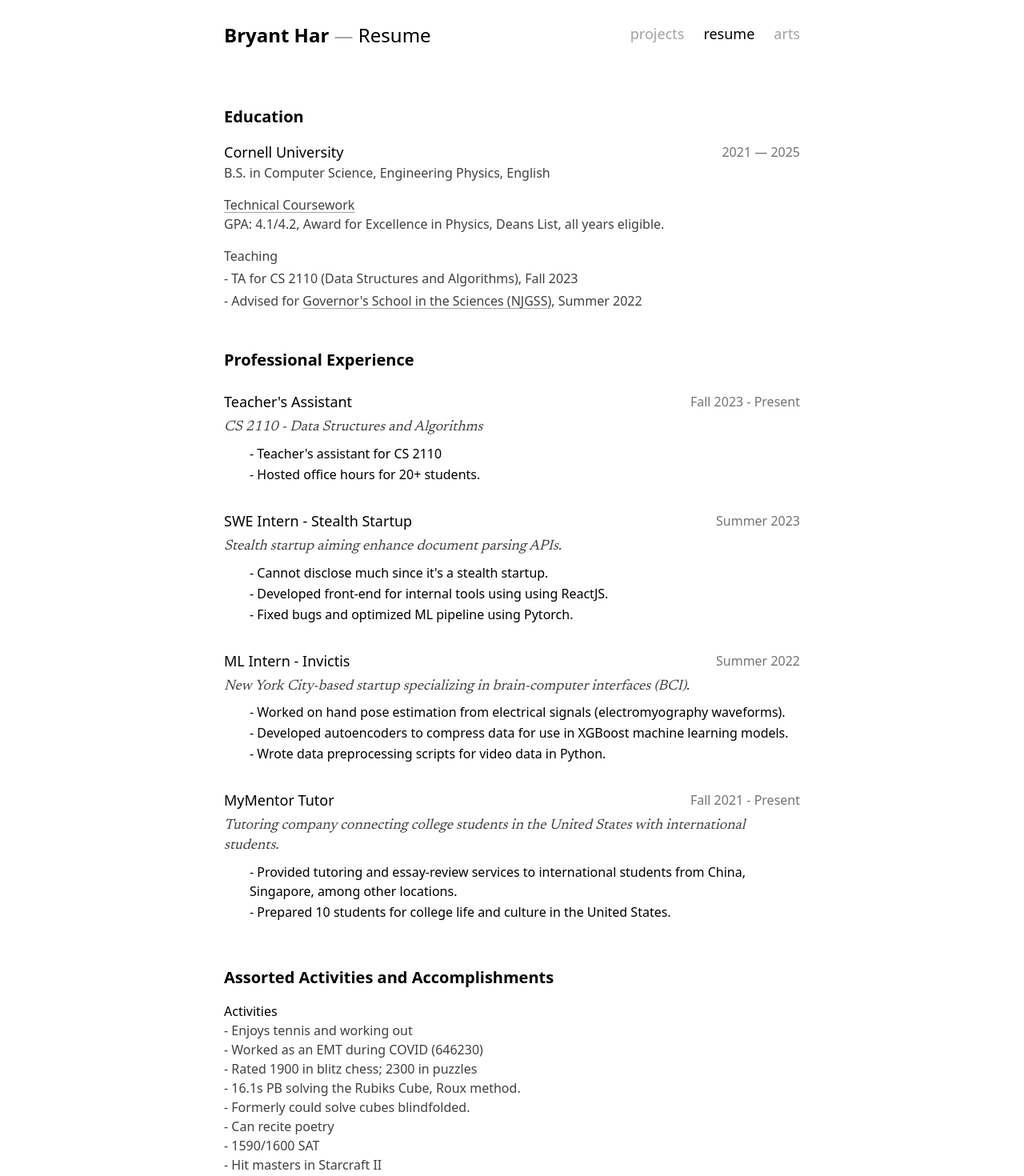
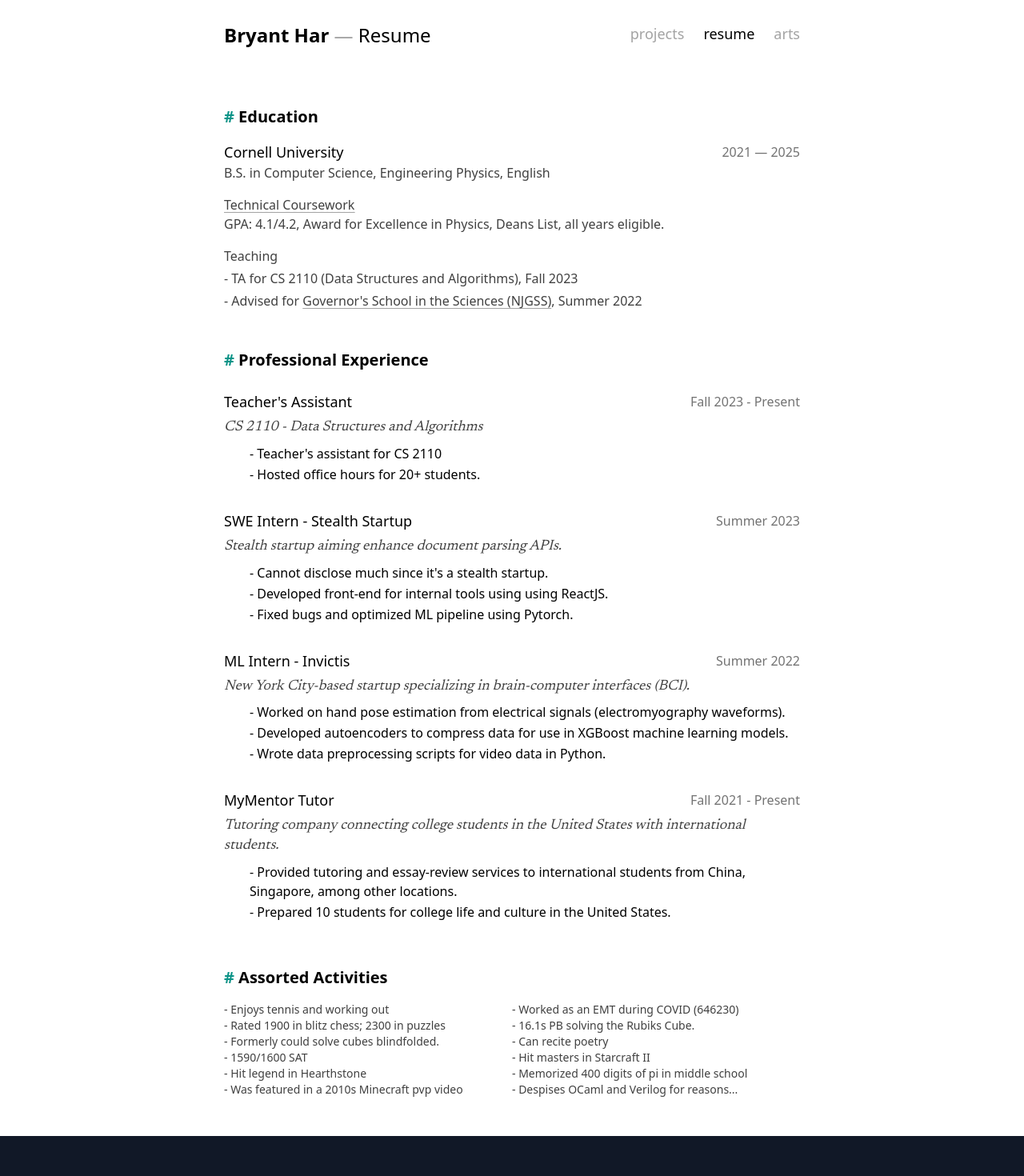
Before and after one commit to bryant-har/bryanthar.com, a Next.js app in the folder MatXi/: page /about/resume in a window 1280 px wide. Shown: the part 100-1570 px from the top of the page at 80% size. Built offline with nearby package versions, Linux system fonts and the light colour scheme.

Commit message:
NOW FINISH RESUME

```diff
--- a/MatXi/src/pages/about/index.js
+++ b/MatXi/src/pages/about/index.js
@@ -41,7 +41,7 @@ export default function About() {
           </p>
           <p>
             My professional experience involves machine learning and statistical analysis.
-            I also enjoy chess, tennis, working out memorizing poetry, and listening to music.
+            I also enjoy chess, tennis, working out, memorizing poetry, and listening to music.
           </p>
         </section>
         <section className='text-sm space-y-4'>
--- a/MatXi/src/pages/about/resume/index.js
+++ b/MatXi/src/pages/about/resume/index.js
@@ -6,7 +6,7 @@ Writing.getLayout = layout
 export default function Writing() {
   return <div className='py-12'>
     <section className="layout font-light space-y-4">
-      <h1 className="heading">Education</h1>
+      <h1 className="heading"><span className='text-teal-600'>#</span> Education</h1>
 
       <div className="mb-4">
         <div className="flex justify-between items-end">
@@ -36,17 +36,16 @@ export default function Writing() {
 
     </section>
     <section className="layout py-12">
-      <h1 className="heading">Professional Experience</h1>
+      <h1 className="heading"><span className='text-teal-600'>#</span> Professional Experience</h1>
       <NoLinkList data={data.jobs} ></NoLinkList>
 
     </section>
-    <section className='layout'><h1 className="heading ">Assorted Activities and Accomplishments</h1>
-      <h2 className="text-black text-md font-normal">Activities</h2>
-      <ul>
+    <section className='layout pb-12'><h1 className="heading "><span className='text-teal-600'>#</span> Assorted Activities</h1>
+      <ul className='text-sm grid grid-cols-2 text-neutral-700'>
         <li>- Enjoys tennis and working out</li>
         <li>- Worked as an EMT during COVID (646230)</li>
         <li>- Rated 1900 in blitz chess; 2300 in puzzles</li>
-        <li>- 16.1s PB solving the Rubiks Cube, Roux method.</li>
+        <li>- 16.1s PB solving the Rubiks Cube.</li>
         <li>- Formerly could solve cubes blindfolded.</li>
         <li>- Can recite poetry</li>
         <li>- 1590/1600 SAT</li>
@@ -55,7 +54,6 @@ export default function Writing() {
         <li>- Memorized 400 digits of pi in middle school</li>
         <li>- Was featured in a 2010s Minecraft pvp video</li>
         <li>- Despises OCaml and Verilog for reasons...</li>
-        <li>- Enjoys Yamls </li>
       </ul>
     </section >
 
```
